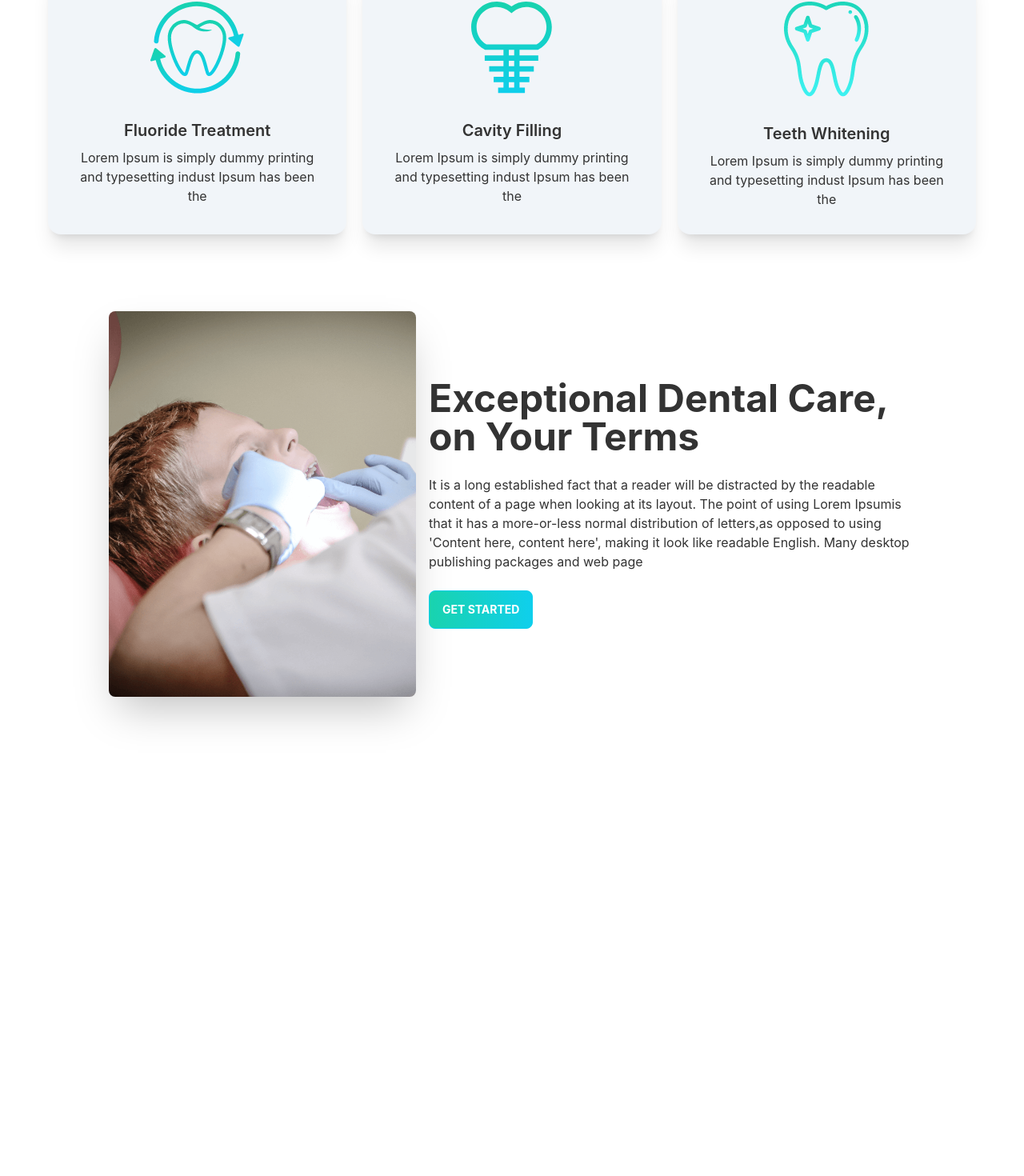
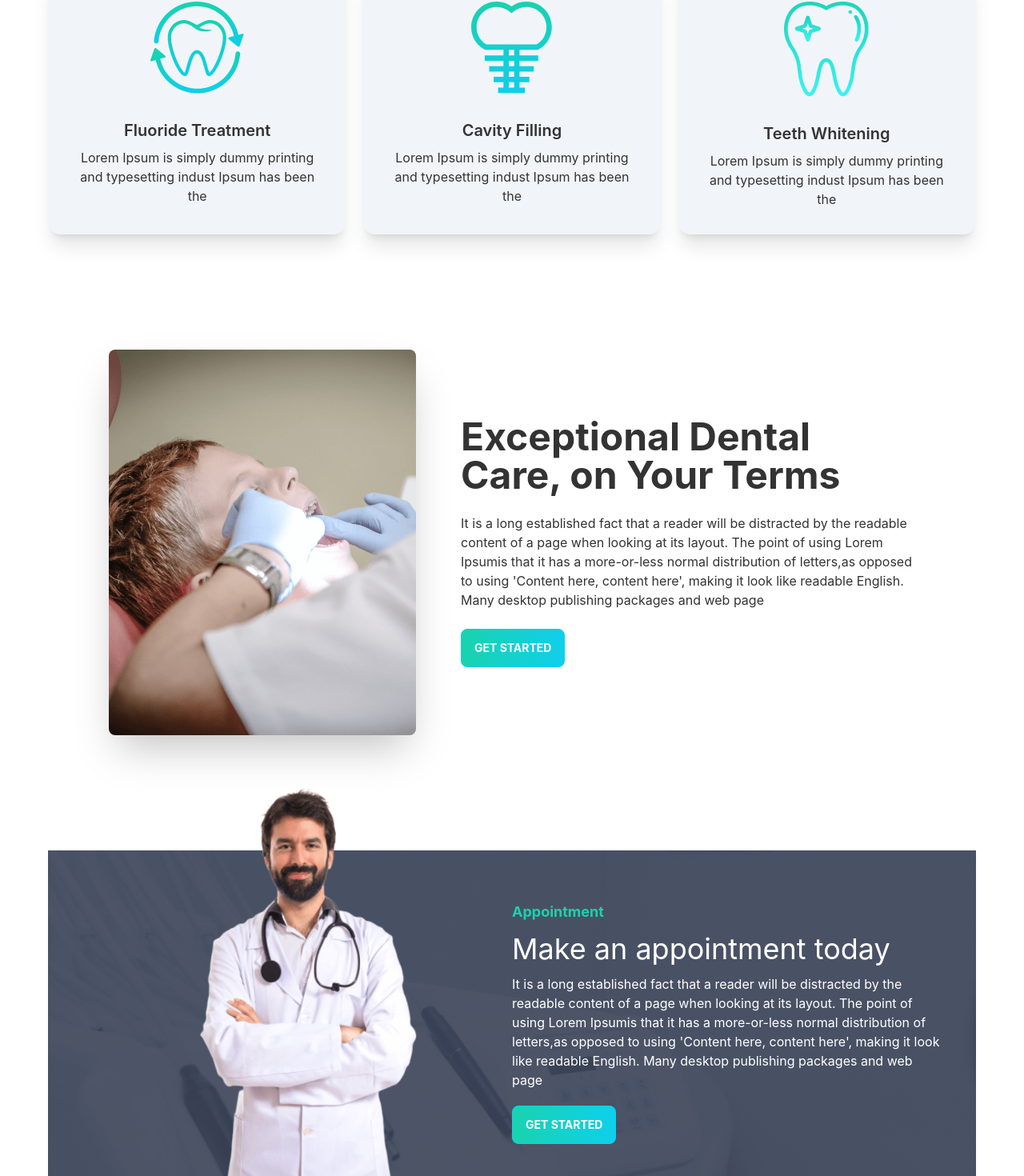
Before and after one commit to moniruzzaman01/doctors-portal-client-with-tailwind, a React (Create React App) app: page / in a window 1280 px wide. Shown: the part 1100-2570 px from the top of the page at 80% size. Before the commit the page ends 2067 px from the top, so only its background shows below. Built offline with nearby package versions, Linux system fonts and the light colour scheme.

Commit message:
appointment section added

```diff
--- /dev/null
+++ b/src/Pages/Home/HomeAppointment.js
@@ -0,0 +1,34 @@
+import React from "react";
+import doctor from "../../assets/images/doctor.png";
+import PrimaryBtn from "../Shared/PrimaryBtn";
+import appoinment from "../../assets/images/appointment.png";
+
+const HomeAppointment = () => {
+  return (
+    <section
+      style={{
+        background: `url(${appoinment})`,
+      }}
+      className="flex items-center px-10 mx-5 mt-20 lg:mt-32 p-5"
+    >
+      <div className="flex-1 hidden lg:block">
+        <img className="mt-[-150px]" src={doctor} alt="" />
+      </div>
+      <div className="flex-1">
+        <h4 className="text-secondary text-lg font-bold">Appointment</h4>
+        <h2 className="text-4xl my-3 text-white">Make an appointment today</h2>
+        <p className="mb-5 text-white">
+          It is a long established fact that a reader will be distracted by the
+          readable content of a page when looking at its layout. The point of
+          using Lorem Ipsumis that it has a more-or-less normal distribution of
+          letters,as opposed to using 'Content here, content here', making it
+          look like readable English. Many desktop publishing packages and web
+          page
+        </p>
+        <PrimaryBtn>get started</PrimaryBtn>
+      </div>
+    </section>
+  );
+};
+
+export default HomeAppointment;
--- a/src/Pages/Home/Main/Banner.js
+++ b/src/Pages/Home/Main/Banner.js
@@ -4,21 +4,21 @@
 
 const Banner = () => {
   return (
-    <div className="hero my-10 lg:my-40">
+    <div className="hero mb-10 lg:my-40">
       <div className="hero-content flex-col lg:flex-row-reverse ">
         <img
           src={bannerImg}
-          className="max-w-sm rounded-lg shadow-2xl"
+          className="max-w-sm rounded-lg shadow-2xl lg:mr-5"
           alt=""
         />
-        <div>
+        <div className="lg:ml-5">
           <h1 className="text-5xl font-bold">Your New Smile Starts Here</h1>
           <p className="py-6">
             Provident cupiditate voluptatem et in. Quaerat fugiat ut assumenda
             excepturi exercitationem quasi. In deleniti eaque aut repudiandae et
             a id nisi.
           </p>
-          <PrimaryBtn btnName={"get started"}></PrimaryBtn>
+          <PrimaryBtn>get started</PrimaryBtn>
         </div>
       </div>
     </div>
--- a/src/Pages/Home/Main/Home.js
+++ b/src/Pages/Home/Main/Home.js
@@ -1,4 +1,5 @@
 import React from "react";
+import HomeAppointment from "../HomeAppointment";
 import Service from "../Service/Service";
 import Banner from "./Banner";
 import Info from "./Info";
@@ -9,6 +10,7 @@
       <Banner />
       <Info />
       <Service />
+      <HomeAppointment />
     </div>
   );
 };
--- a/src/Pages/Home/Service/Service.js
+++ b/src/Pages/Home/Service/Service.js
@@ -11,14 +11,14 @@
       </h3>
       <h1 className="text-5xl">Service We Provide</h1>
       <Cart />
-      <div className="hero lg:my-20 lg:px-20">
+      <div className="hero lg:my-32 lg:px-20">
         <div className="hero-content flex-col lg:flex-row">
           <img
             src={treatment}
-            className="max-w-sm rounded-lg shadow-2xl"
+            className="max-w-sm rounded-lg shadow-2xl lg:mr-5"
             alt=""
           />
-          <div className="text-left">
+          <div className="text-left lg:ml-5">
             <h1 className="text-5xl font-bold">
               Exceptional Dental Care, on Your Terms
             </h1>
@@ -30,7 +30,7 @@
               here', making it look like readable English. Many desktop
               publishing packages and web page
             </p>
-            <PrimaryBtn btnName={"get started"}></PrimaryBtn>
+            <PrimaryBtn>get started</PrimaryBtn>
           </div>
         </div>
       </div>
--- a/src/Pages/Shared/PrimaryBtn.js
+++ b/src/Pages/Shared/PrimaryBtn.js
@@ -1,9 +1,9 @@
 import React from "react";
 
-const PrimaryBtn = ({ btnName }) => {
+const PrimaryBtn = ({ children }) => {
   return (
     <button className="btn btn-primary uppercase text-white font-bold bg-gradient-to-r from-secondary to-primary">
-      {btnName}
+      {children}
     </button>
   );
 };
```
